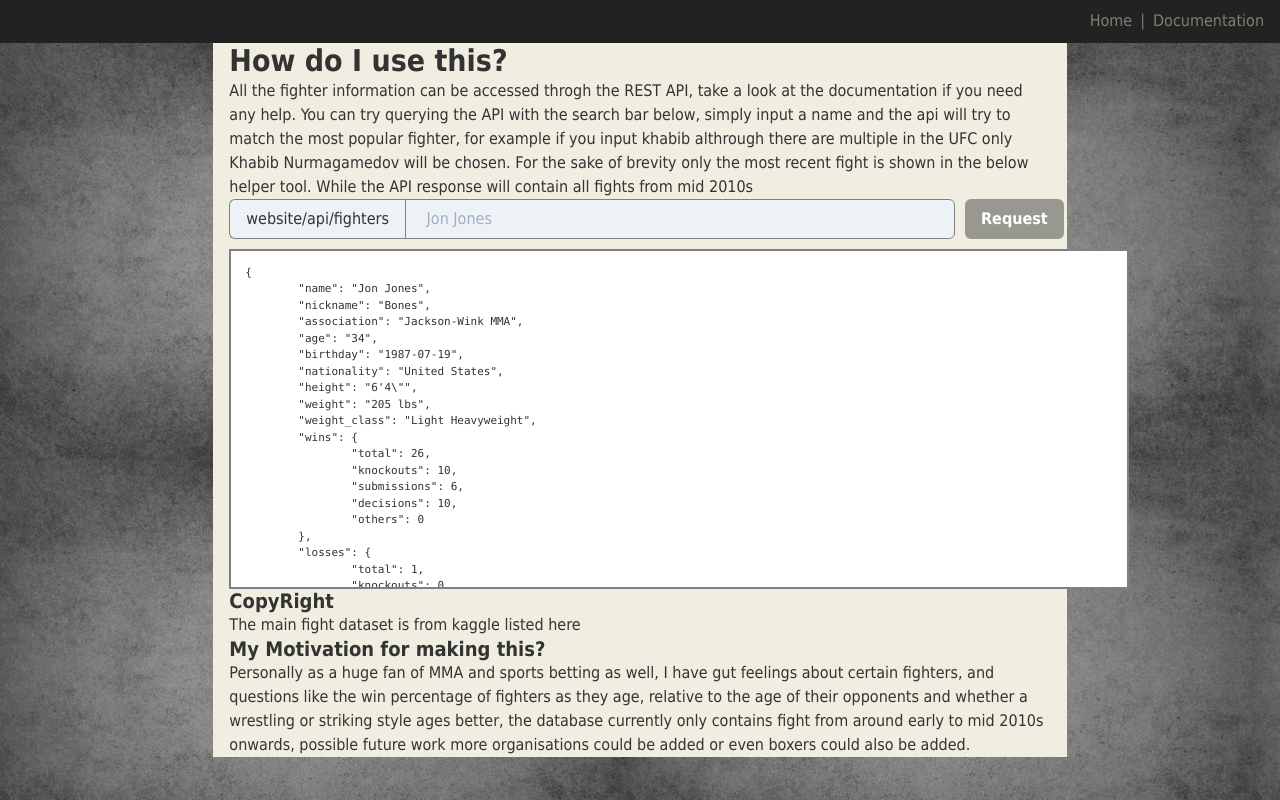
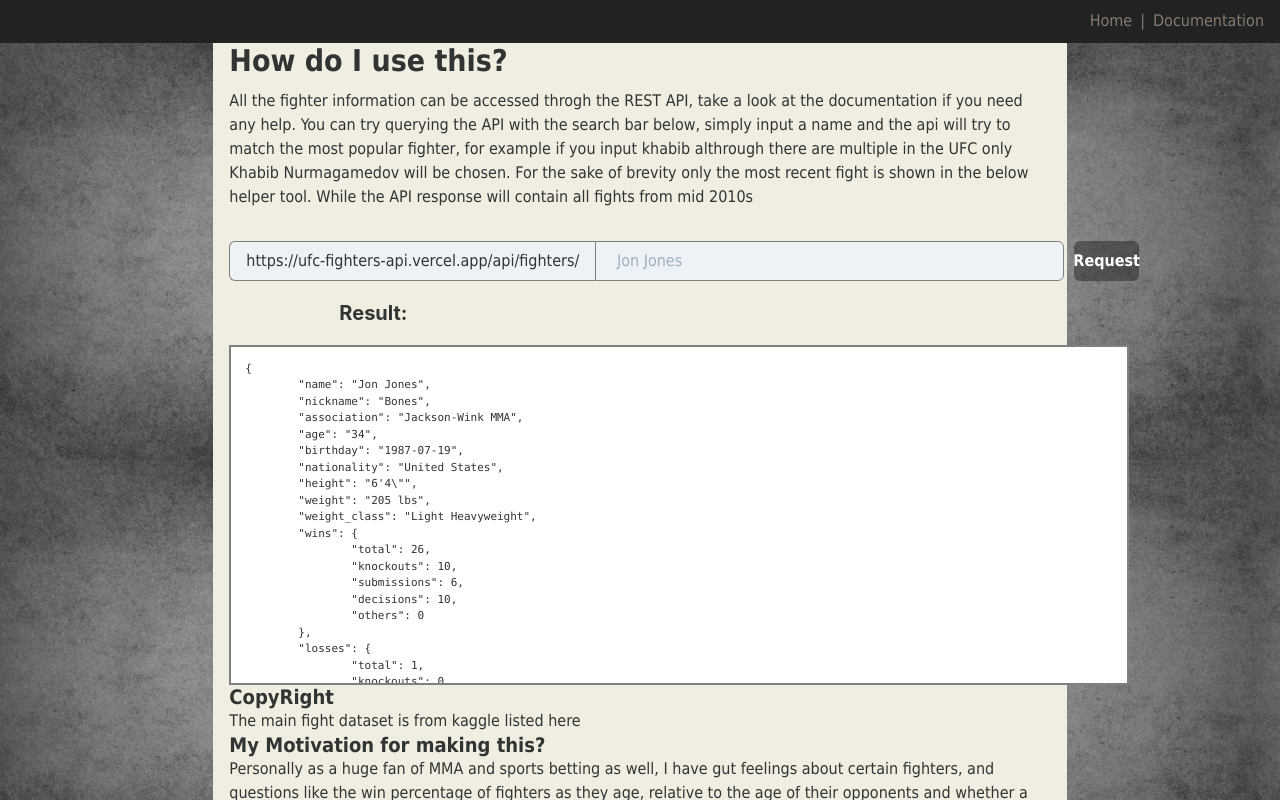
Before and after one commit to Euro28/ufc-fighters-api, a Next.js app: page / in a window 1280 px wide. Shown: the top 800 px of the page. Built offline with nearby package versions, Linux system fonts and the light colour scheme.

Commit message:
red and blue

```diff
--- a/components/requestMaker.js
+++ b/components/requestMaker.js
@@ -32,16 +32,21 @@ export default function RequestMaker() {
   return (
     <div>
       <form onSubmit={(e) => requestFighter(e, query)}>
-        <InputGroup marginRight="auto" marginLeft="auto" width="900px">
+        <InputGroup
+          marginRight="auto"
+          marginLeft="auto"
+          width="900px"
+          marginTop="8"
+        >
           <InputLeftAddon borderColor="grey">
-            website/api/fighters
+            https://ufc-fighters-api.vercel.app/api/fighters/
           </InputLeftAddon>
           <Input
             border="1px"
             borderColor="grey"
             placeholder=" Jon Jones"
             variant="filled"
-            maxWidth="550"
+            maxWidth="500"
             value={query}
             onChange={(e) => setQuery(e.target.value)}
           />
@@ -57,12 +62,23 @@ export default function RequestMaker() {
         </InputGroup>
       </form>
       <div>
+        <Heading
+          as="h3"
+          size="md"
+          marginRight="auto"
+          marginLeft="auto"
+          position="relative"
+          left="110px"
+          top="20px"
+        >
+          Result:
+        </Heading>
         <pre
           style={{
             padding: "14px",
             marginRight: "auto",
             marginLeft: "auto",
-            marginTop: "10px",
+            marginTop: "40px",
             maxHeight: "340px",
             overflowY: "scroll",
             fontSize: "11px",
--- a/pages/api/fighters/[fighter].js
+++ b/pages/api/fighters/[fighter].js
@@ -18,7 +18,7 @@ export default async function handler(req, res) {
               },
             },
             {
-              redFighter: {
+              blueFighter: {
                 equals: data.name,
                 mode: "insensitive",
               },
--- a/pages/index.js
+++ b/pages/index.js
@@ -12,17 +12,20 @@ export default function Home() {
             fontFamily="Tahoma, serif"
             color="#333"
           >
-            <Heading as="h3" size="lg" fontFamily="Tahoma">
+            <Heading as="h3" size="lg" fontFamily="Tahoma" marginBottom="10px">
               How do I use this?
             </Heading>
-            All the fighter information can be accessed throgh the REST API,
-            take a look at the documentation if you need any help. You can try
-            querying the API with the search bar below, simply input a name and
-            the api will try to match the most popular fighter, for example if
-            you input khabib althrough there are multiple in the UFC only Khabib
-            Nurmagamedov will be chosen. For the sake of brevity only the most
-            recent fight is shown in the below helper tool. While the API
-            response will contain all fights from mid 2010s
+            <p >
+              All the fighter information can be accessed throgh the REST API,
+              take a look at the documentation if you need any help. You can try
+              querying the API with the search bar below, simply input a name
+              and the api will try to match the most popular fighter, for
+              example if you input khabib althrough there are multiple in the
+              UFC only Khabib Nurmagamedov will be chosen. For the sake of
+              brevity only the most recent fight is shown in the below helper
+              tool. While the API response will contain all fights from mid
+              2010s
+            </p>
             <RequestMaker />
             <Heading as="h3" size="md" fontFamily="Tahoma">
               CopyRight
```
